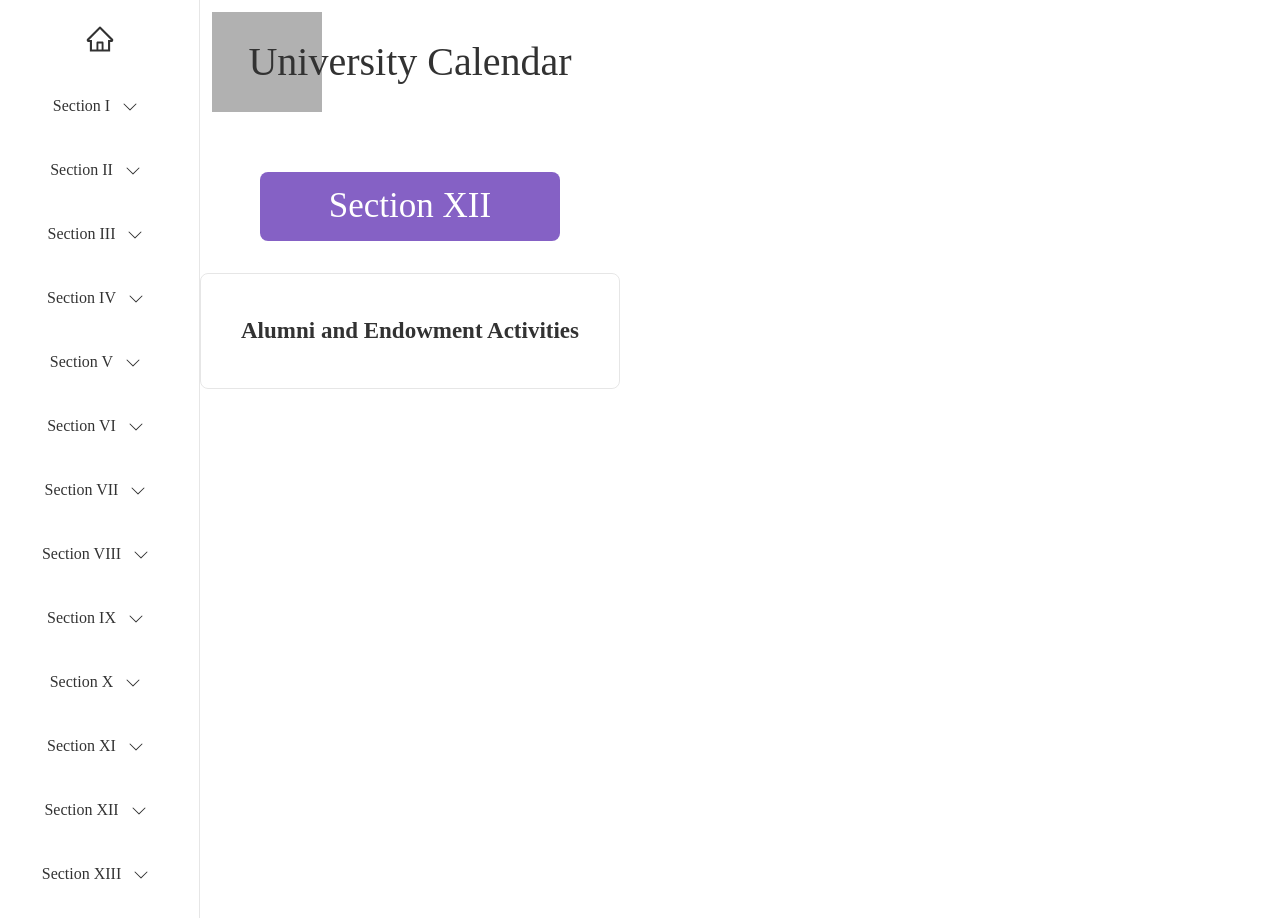
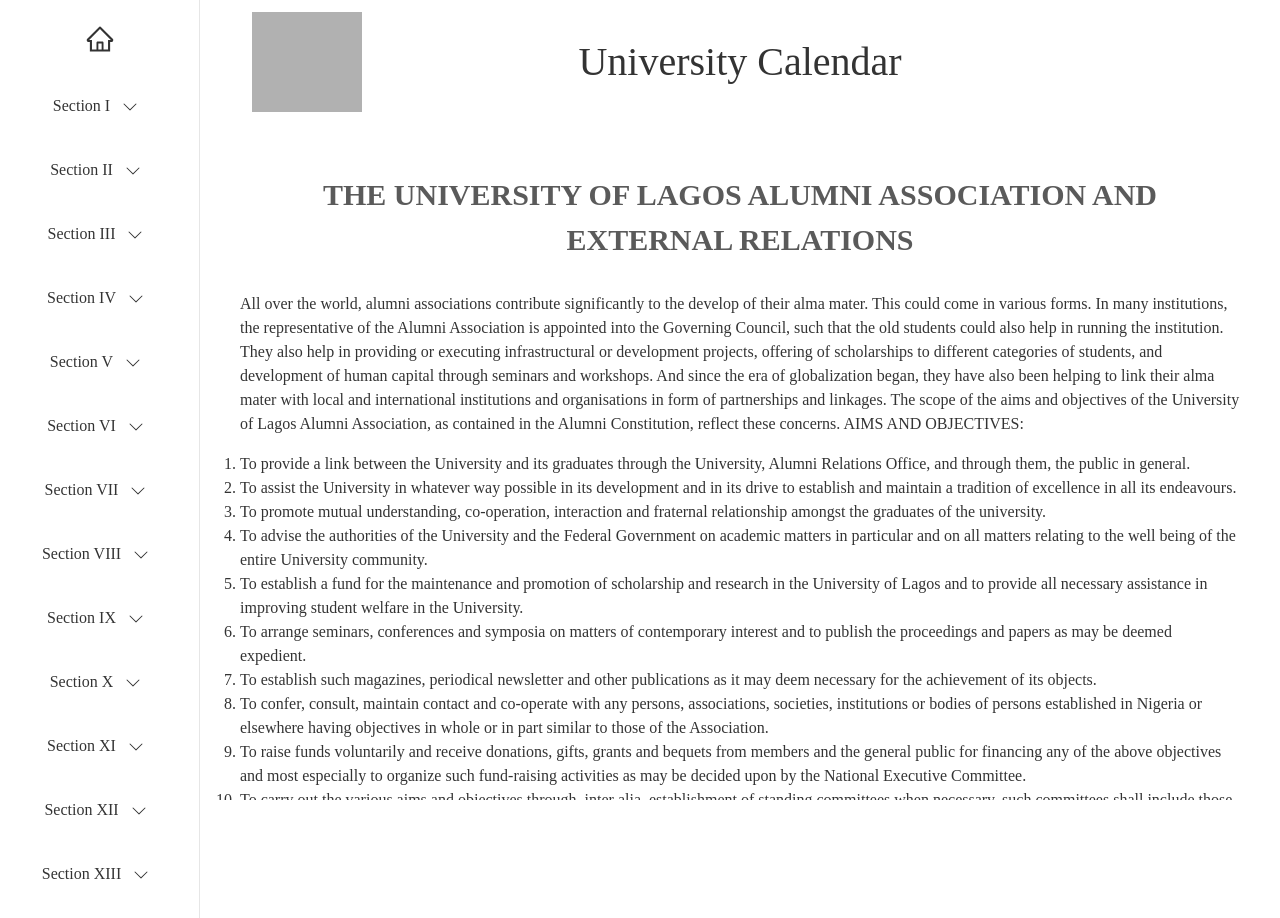
Before and after one commit to Drex72/Unilag-Calendar, a React (Create React App) app: page /sectionXII in a window 1280 px wide. Shown: the top 918 px of the page. Built offline with nearby package versions, Linux system fonts and the light colour scheme; grey boxes are pictures that could not be loaded.

Commit message:
started section 12

```diff
--- a/src/components/App.tsx
+++ b/src/components/App.tsx
@@ -10,7 +10,6 @@
 import SectionIX from "./SectionIX";
 import SectionX from "./SectionX";
 import SectionXI from "./SectionXI";
-import SectionXII from "./SectionXII";
 import SectionXIII from "./SectionXIII";
 import Symbols from "./Symbols";
 import Home from "./Home";
@@ -20,6 +19,7 @@
 import {
   SectionII
 } from './SectionII/'
+import SectionXII from "./SectionXII/SectionXII";
 
 function App() {
   return (
--- a/src/components/Layout/MainLayout.tsx
+++ b/src/components/Layout/MainLayout.tsx
@@ -4,7 +4,7 @@
 
 const MainLayout = ({ children }: { children: JSX.Element[] | JSX.Element }) => {
     return (
-      <div className="pt-3 w-full p-10 min-h-screen overflow-y-scroll animate__animated animate__fadeIn">
+      <div className="pt-3 w-full p-10 h-screen overflow-y-scroll animate__animated animate__fadeIn">
         <Header />
         {Array.isArray(children) ? children : [children]}
       </div>
--- a/src/components/Navbar.tsx
+++ b/src/components/Navbar.tsx
@@ -643,7 +643,7 @@
                     ""
                 }
                 {/* ***Section XII ***** */}
-                <Link to="/symbols" className={`flex pr-2 hover:bg-purple hover:text-white space-x-3
+                <Link to="#" className={`flex pr-2 hover:bg-purple hover:text-white space-x-3
                 hover:py-2 hover:pl-7 hover:pr-10 hover:rounded transition ease-in-out hover:delay-100
                 ${activeLink===11 ?"bg-purple py-2 pl-7 pr-[40px] text-white rounded":""} `}
 
@@ -657,7 +657,7 @@
                 {isOpen[11] ?
                     (<div className="space-y-4 p-3">
                         <div className="opacity-[.85] hover:underline">
-                            <Link to="/symbols">Alumni and Endowment Activities</Link>
+                            <Link to="/sectionXII">Alumni and Endowment Activities</Link>
                         </div>
                     </div>):
                     ""
--- a/src/components/SectionXII.tsx
+++ /dev/null
@@ -1,33 +0,0 @@
-import { Link } from "react-router-dom";
-
-const SectionXII = () => {
-  return (
-    <div className=" pt-3 w-full ">
-      <div>
-        <img
-          src={require("./unilag-logo.jpeg")}
-          className="cursor-pointer h-[100px] w-[110px] ml-3"
-          alt="Unilag Logo"
-        />
-        <div className="flex justify-center">
-          <h1 className="text-[40px] -translate-y-[80px]">
-            University Calendar
-          </h1>
-        </div>
-      </div>
-      <div className="mx-auto max-w-[300px] bg-purple rounded-lg p-2">
-        <h1 className="text-center text-white text-[35px]">Section XII</h1>
-      </div>
-      <div
-        className="cursor-pointer mt-8 text-center mx-auto border
-            rounded-lg border-grey max-w-[600px] space-y-4 text-[20px] p-10"
-      >
-        <div className="font-extrabold text-[23px]">
-          <Link to="/symbols">Alumni and Endowment Activities</Link>
-        </div>
-      </div>
-    </div>
-  );
-};
-
-export default SectionXII;
--- /dev/null
+++ b/src/components/SectionXII/SectionXII.tsx
@@ -0,0 +1,85 @@
+import React from 'react'
+import './styles.scss'
+import { useNavigate } from 'react-router-dom';
+import MainLayout from '../Layout/MainLayout';
+import TextHeading from '../TextHeading/TextHeading';
+
+const SectionXII = () => {
+    const navigate = useNavigate()
+    return (
+        <MainLayout>
+            <div className='history'>
+                <TextHeading content='THE UNIVERSITY OF LAGOS ALUMNI ASSOCIATION AND EXTERNAL RELATIONS' />
+
+                <article className="history_content">
+                    <p>
+                        All over the world, alumni associations contribute significantly to the develop of their alma mater. This could come in various forms. In many institutions, the representative of the Alumni Association is appointed into the Governing Council, such that the old students could also help in running the institution. They also help in providing or executing infrastructural or development projects, offering of scholarships to different categories of students, and development of human capital through seminars and workshops. And since the era of globalization began, they have also been helping to link their alma mater with local and international institutions and organisations in form of partnerships and linkages. The scope of the aims and objectives of the University of Lagos Alumni Association, as contained in the Alumni Constitution, reflect these concerns.
+                        AIMS AND OBJECTIVES:
+                    </p>
+
+                    <ol>
+                        <li>To provide a link between the University and its graduates through the University, Alumni Relations Office, and through them, the public in general.</li>
+                        <li>To assist the University in whatever way possible in its development and in its drive to establish and maintain a tradition of excellence in all its endeavours.</li>
+                        <li>To promote mutual understanding, co-operation, interaction and fraternal
+                            relationship amongst the graduates of the university.</li>
+                        <li>To advise the authorities of the University and the Federal Government on academic
+                            matters in particular and on all matters relating to the well being of the entire
+                            University community.</li>
+                        <li>To establish a fund for the maintenance and promotion of scholarship and research
+                            in the University of Lagos and to provide all necessary assistance in improving
+                            student welfare in the University.</li>
+                        <li>To arrange seminars, conferences and symposia on matters of contemporary interest
+                            and to publish the proceedings and papers as may be deemed expedient.</li>
+                        <li>To establish such magazines, periodical newsletter and other publications as it may
+                            deem necessary for the achievement of its objects.</li>
+                        <li>To confer, consult, maintain contact and co-operate with any persons, associations,
+                            societies, institutions or bodies of persons established in Nigeria or elsewhere having
+                            objectives in whole or in part similar to those of the Association.</li>
+                        <li>To raise funds voluntarily and receive donations, gifts, grants and bequets from
+                            members and the general public for financing any of the above objectives and most
+                            especially to organize such fund-raising activities as may be decided upon by the
+                            National Executive Committee.</li>
+                        <li>To carry out the various aims and objectives through, inter alia, establishment of
+                            standing committees when necessary, such committees shall include those on the.
+                            following:
+
+                            <ul>
+                                <li>General Purposes</li>
+                                <li>Education and Research</li>
+                                <li>Publications</li>
+                                <li>Finance</li>
+                            </ul>
+
+                        </li>
+                        <li>To do all such things as the Association may consider to be in its interest or that of
+                            the University of otherwise incidental or conducive to the achievement of any of the
+                            above objectives.
+                        </li>
+
+                    </ol>
+
+                    <p>
+                        Membership of the Association is open to these four categories of people:
+                        <ul>
+                            <li>Holders of first, higher or honourary degrees of the University</li>
+                            <li>Holders of the Nigerian Certificate of Education of the University</li>
+                            <li>Holders of Diplomas of the University of Lagos after spending not less than 3month of an academic year.</li>
+                            <li>Holders of any certificate approved by the Senate of the University.</li>
+                        </ul>
+                    </p>
+
+
+
+
+                </article>
+                <div className='button-container'>
+
+                    <button onClick={() => navigate('/sectionI/ii')}>Next  - Development and Structure of the University</button>
+                </div>
+
+            </div>
+        </MainLayout>
+    );
+}
+
+export default SectionXII
--- /dev/null
+++ b/src/components/SectionXII/styles.scss
@@ -0,0 +1,53 @@
+$purple : rgba(103, 58, 183, 1);
+
+.history {
+    &_heading {
+        font-size: 30px;
+        color: #313131;
+        font-weight: bolder;
+        text-align: center;
+        margin-bottom: 1em;
+    }
+
+    &_content {
+        p {
+            margin-block: 1em;
+        }
+
+        ul {
+            margin-block: 1em;
+
+            li {
+                list-style: disc !important;
+                margin-left: 1em;
+            }
+        }
+
+        ol {
+            text-align: start;
+            li {
+                list-style: decimal;
+            }
+        }
+    }
+
+    .button-container {
+        width: 100%;
+        display: flex;
+        align-items: center;
+        justify-content: space-between;
+        margin-top: 1em;
+    }
+
+    button {
+        cursor: pointer;
+        transition: all 200ms ease-in-out;
+        font-style: italic;
+
+        &:hover {
+            color: $purple;
+            font-size: 17px;
+
+        }
+    }
+}
```
